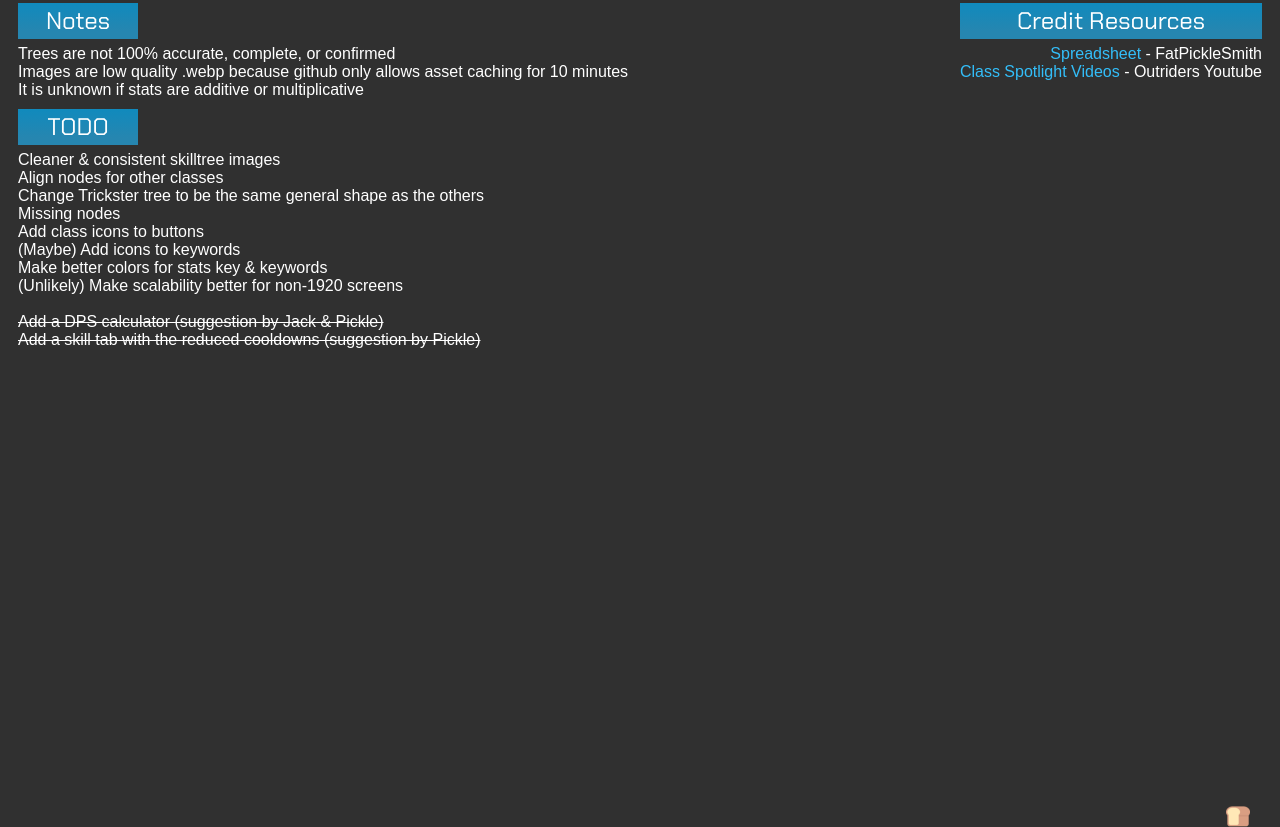
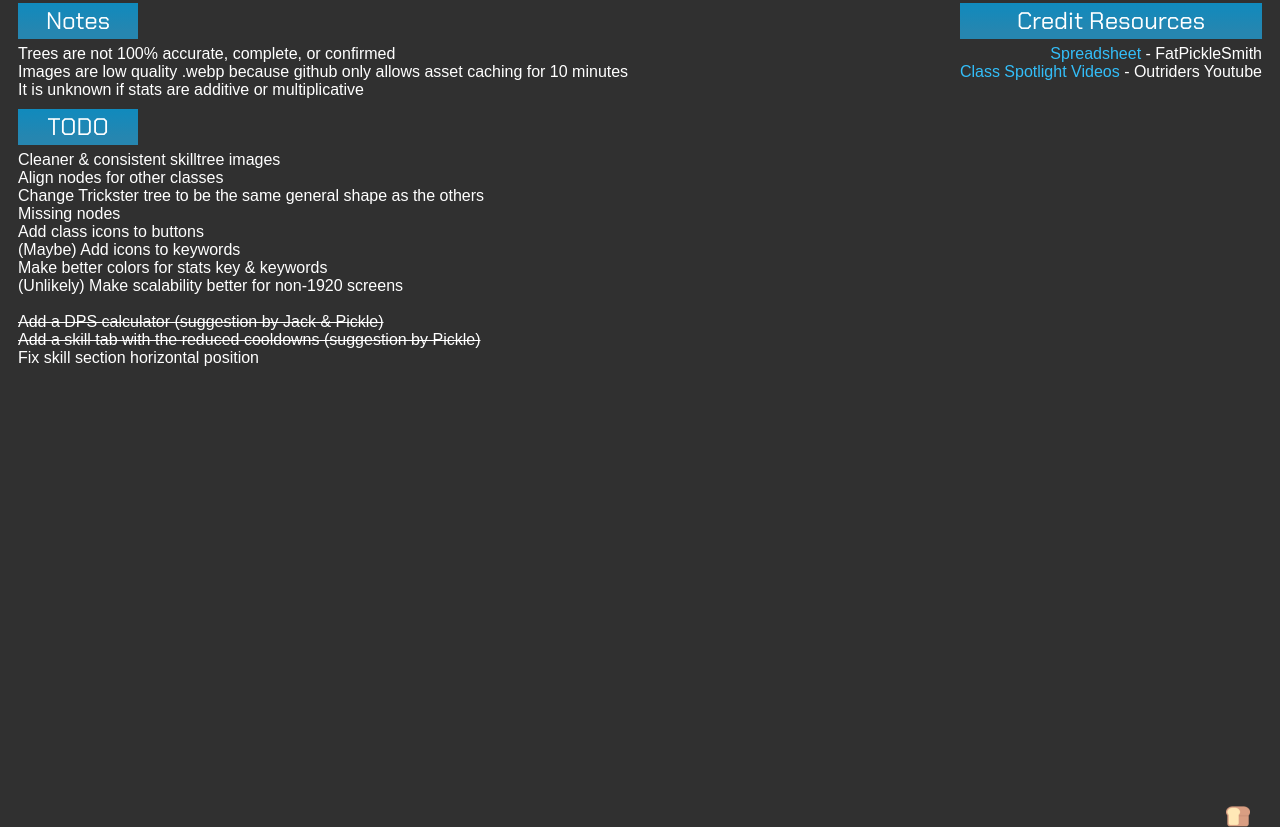
Before and after one commit to Paradoxzyx/paradoxzyx.github.io, a plain HTML site: page index.html in a window 1280 px wide. Shown: the part 1777-2604 px from the top of the page. Drawn offline with Linux system fonts and the light colour scheme.

Commit message:
Update index.html

```diff
--- a/index.html
+++ b/index.html
@@ -203,6 +203,7 @@
       <li><br></li>
       <li style="text-decoration:line-through">Add a DPS calculator (suggestion by Jack &amp; Pickle)</li>
       <li style="text-decoration:line-through">Add a skill tab with the reduced cooldowns (suggestion by Pickle)</li>
+      <li>  Fix skill section horizontal position</li>
     </ul>
   </div>
 </body>
```
